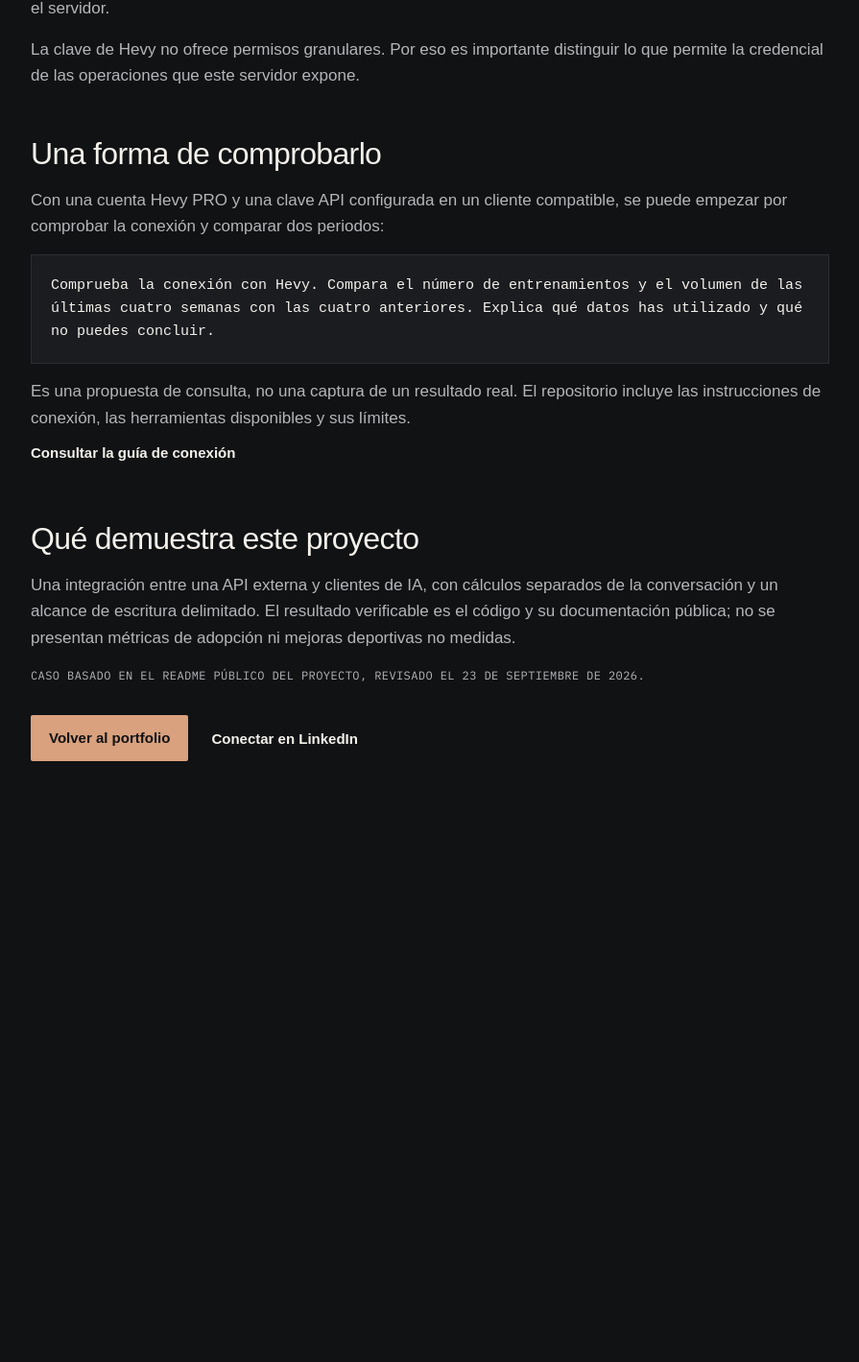
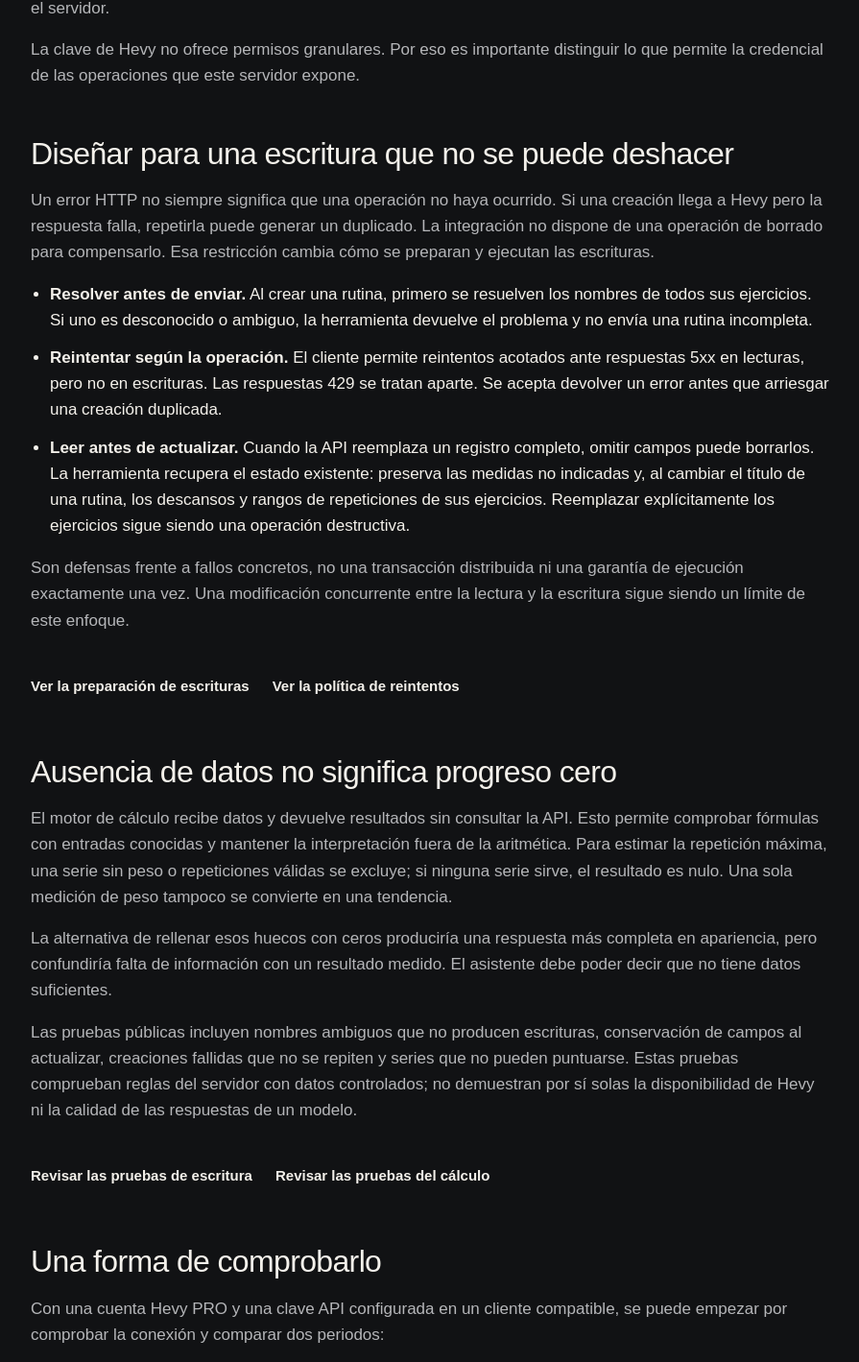
Before and after one commit to gCuadros/gcuadros-web, a Next.js app: page /proyectos/hevy in a window 1280 px wide. Shown: the part 1276-2695 px from the top of the page at 96% size, without its empty margins (192-1087 px from the left). Before the commit the page ends 2133 px from the top, so only its background shows below. Built offline with nearby package versions, Linux system fonts and the light colour scheme; a web font is replaced by a local one.

Commit message:
content: explain Hevy engineering decisions with source evidence

```diff
--- a/src/app/proyectos/hevy/page.tsx
+++ b/src/app/proyectos/hevy/page.tsx
@@ -1,6 +1,9 @@
 import type { Metadata } from "next";
 import Link from "next/link";
 import { links } from "@/lib/portfolio";
+
+const source =
+  "https://github.com/gCuadros/hevy-mcp/blob/c3a232630934cbe6c42c1a845b9da0d156bc9650";
 
 const title =
   "Hevy Coach MCP: datos reales para un asistente | Gonzalo Cuadros";
@@ -103,6 +106,94 @@
             operaciones que este servidor expone.
           </p>
         </section>
+        <section aria-labelledby="fallos">
+          <h2 id="fallos">
+            Diseñar para una escritura que no se puede deshacer
+          </h2>
+          <p>
+            Un error HTTP no siempre significa que una operación no haya
+            ocurrido. Si una creación llega a Hevy pero la respuesta falla,
+            repetirla puede generar un duplicado. La integración no dispone de
+            una operación de borrado para compensarlo. Esa restricción cambia
+            cómo se preparan y ejecutan las escrituras.
+          </p>
+          <ul>
+            <li>
+              <strong>Resolver antes de enviar.</strong> Al crear una rutina,
+              primero se resuelven los nombres de todos sus ejercicios. Si uno
+              es desconocido o ambiguo, la herramienta devuelve el problema y no
+              envía una rutina incompleta.
+            </li>
+            <li>
+              <strong>Reintentar según la operación.</strong> El cliente permite
+              reintentos acotados ante respuestas 5xx en lecturas, pero no en
+              escrituras. Las respuestas 429 se tratan aparte. Se acepta
+              devolver un error antes que arriesgar una creación duplicada.
+            </li>
+            <li>
+              <strong>Leer antes de actualizar.</strong> Cuando la API reemplaza
+              un registro completo, omitir campos puede borrarlos. La
+              herramienta recupera el estado existente: preserva las medidas no
+              indicadas y, al cambiar el título de una rutina, los descansos y
+              rangos de repeticiones de sus ejercicios. Reemplazar
+              explícitamente los ejercicios sigue siendo una operación
+              destructiva.
+            </li>
+          </ul>
+          <p>
+            Son defensas frente a fallos concretos, no una transacción
+            distribuida ni una garantía de ejecución exactamente una vez. Una
+            modificación concurrente entre la lectura y la escritura sigue
+            siendo un límite de este enfoque.
+          </p>
+          <div className="actions">
+            <a className="arrow-link" href={`${source}/src/tools/write.ts`}>
+              Ver la preparación de escrituras
+            </a>
+            <a className="arrow-link" href={`${source}/src/hevy/client.ts`}>
+              Ver la política de reintentos
+            </a>
+          </div>
+        </section>
+        <section aria-labelledby="calidad">
+          <h2 id="calidad">Ausencia de datos no significa progreso cero</h2>
+          <p>
+            El motor de cálculo recibe datos y devuelve resultados sin consultar
+            la API. Esto permite comprobar fórmulas con entradas conocidas y
+            mantener la interpretación fuera de la aritmética. Para estimar la
+            repetición máxima, una serie sin peso o repeticiones válidas se
+            excluye; si ninguna serie sirve, el resultado es nulo. Una sola
+            medición de peso tampoco se convierte en una tendencia.
+          </p>
+          <p>
+            La alternativa de rellenar esos huecos con ceros produciría una
+            respuesta más completa en apariencia, pero confundiría falta de
+            información con un resultado medido. El asistente debe poder decir
+            que no tiene datos suficientes.
+          </p>
+          <p>
+            Las pruebas públicas incluyen nombres ambiguos que no producen
+            escrituras, conservación de campos al actualizar, creaciones
+            fallidas que no se repiten y series que no pueden puntuarse. Estas
+            pruebas comprueban reglas del servidor con datos controlados; no
+            demuestran por sí solas la disponibilidad de Hevy ni la calidad de
+            las respuestas de un modelo.
+          </p>
+          <div className="actions">
+            <a
+              className="arrow-link"
+              href={`${source}/src/tools/write.test.ts`}
+            >
+              Revisar las pruebas de escritura
+            </a>
+            <a
+              className="arrow-link"
+              href={`${source}/src/engine/e1rm.test.ts`}
+            >
+              Revisar las pruebas del cálculo
+            </a>
+          </div>
+        </section>
         <section aria-labelledby="ejemplo">
           <h2 id="ejemplo">Una forma de comprobarlo</h2>
           <p>
@@ -137,8 +228,9 @@
             se presentan métricas de adopción ni mejoras deportivas no medidas.
           </p>
           <p className="caption">
-            Caso basado en el README público del proyecto, revisado el 23 de
-            septiembre de 2026.
+            Código y pruebas públicas revisados el 27 de septiembre de 2026. Los
+            enlaces técnicos apuntan al commit c3a2326 para mantener
+            verificables las decisiones descritas.
           </p>
         </section>
         <div className="actions">
```
